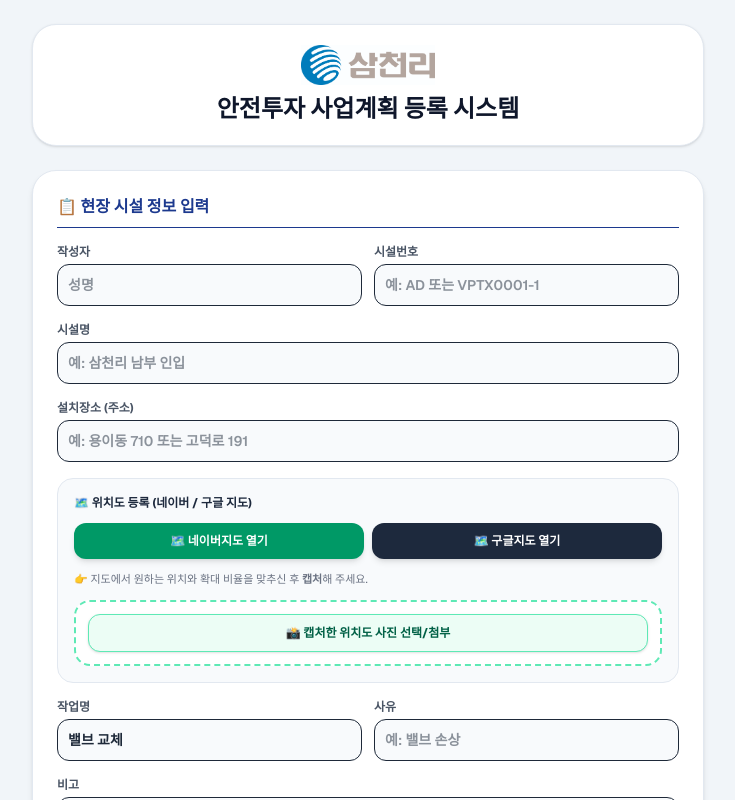
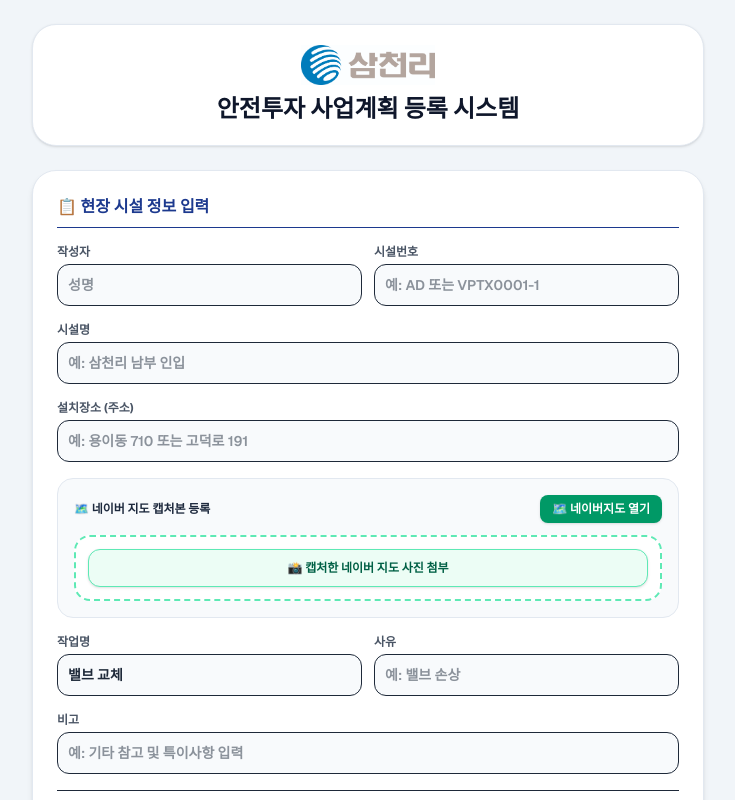
Before and after one commit to SAM3002-WOOK/samnb3002, a Next.js app in the folder sam3002/: page / in a window 1280 px wide. Shown: the top 800 px of the page, without its empty margins (272-1007 px from the left). Built offline with nearby package versions, Linux system fonts and the light colour scheme.

Commit message:
네이버지도 위치도 캡처본 터치 🔴 마커 표시 기능 적용

```diff
--- a/sam3002/app/page.tsx
+++ b/sam3002/app/page.tsx
@@ -14,7 +14,9 @@ export default function SafetyInvestmentApp() {
     remark: '',
   });
 
-  const [mapImage, setMapImage] = useState<string | null>(null); // 위치도 이미지
+  const [rawMapImage, setRawMapImage] = useState<string | null>(null); // 원본 위치도
+  const [markedMapImage, setMarkedMapImage] = useState<string | null>(null); // 마커 합성 위치도
+  const [markerPos, setMarkerPos] = useState({ x: 50, y: 50 }); // 마커 좌표 (%)
   const [fullImage, setFullImage] = useState<string | null>(null); // 전경 사진
   const [detailImage, setDetailImage] = useState<string | null>(null); // 상세 사진
   const [items, setItems] = useState<any[]>([]);
@@ -30,17 +32,78 @@ export default function SafetyInvestmentApp() {
     window.open(naverUrl, '_blank');
   };
 
-  // 🌐 구글 지도 열기
-  const handleOpenGoogleMap = () => {
-    if (!formData.location) {
-      alert('설치장소(주소)를 먼저 입력해 주세요.');
-      return;
+  // 📸 위치도 사진 첨부 및 Canvas 마커 기본 합성
+  const handleMapImageUpload = (e: React.ChangeEvent<HTMLInputElement>) => {
+    const file = e.target.files?.[0];
+    if (file) {
+      const reader = new FileReader();
+      reader.onloadend = () => {
+        const base64Img = reader.result as string;
+        setRawMapImage(base64Img);
+        generateMarkedImage(base64Img, 50, 50);
+      };
+      reader.readAsDataURL(file);
     }
-    const googleUrl = `https://www.google.com/maps/search/?api=1&query=${encodeURIComponent(formData.location)}`;
-    window.open(googleUrl, '_blank');
   };
 
-  // 📸 이미지 파일 첨부 통합 처리
+  // 🔴 위치도 터치 시 빨간 동그라미 마커 그리기
+  const handleMapClick = (e: React.MouseEvent<HTMLDivElement>) => {
+    if (!rawMapImage) return;
+    const rect = e.currentTarget.getBoundingClientRect();
+    const xPercent = ((e.clientX - rect.left) / rect.width) * 100;
+    const yPercent = ((e.clientY - rect.top) / rect.height) * 100;
+
+    setMarkerPos({ x: xPercent, y: yPercent });
+    generateMarkedImage(rawMapImage, xPercent, yPercent);
+  };
+
+  // 🎨 이미지 위에 🔴 마커 + 📍 주소 라벨 합성
+  const generateMarkedImage = (sourceImgSrc: string, xPct: number, yPct: number) => {
+    const img = new Image();
+    img.crossOrigin = 'Anonymous';
+    img.onload = () => {
+      const canvas = document.createElement('canvas');
+      canvas.width = img.width || 800;
+      canvas.height = img.height || 500;
+      const ctx = canvas.getContext('2d');
+      if (!ctx) return;
+
+      // 1. 원본 지도 그리기
+      ctx.drawImage(img, 0, 0, canvas.width, canvas.height);
+
+      // 2. 마커 위치 계산
+      const targetX = (xPct / 100) * canvas.width;
+      const targetY = (yPct / 100) * canvas.height;
+
+      // 3. 🔴 빨간 원 마커 그리기
+      ctx.beginPath();
+      ctx.arc(targetX, targetY, canvas.width * 0.03, 0, 2 * Math.PI);
+      ctx.fillStyle = 'rgba(239, 68, 68, 0.35)';
+      ctx.fill();
+      ctx.lineWidth = Math.max(3, canvas.width * 0.005);
+      ctx.strokeStyle = '#ef4444';
+      ctx.stroke();
+
+      ctx.beginPath();
+      ctx.arc(targetX, targetY, canvas.width * 0.01, 0, 2 * Math.PI);
+      ctx.fillStyle = '#dc2626';
+      ctx.fill();
+
+      // 4. 주소 라벨 그려넣기
+      if (formData.location) {
+        ctx.fillStyle = 'rgba(15, 23, 42, 0.85)';
+        ctx.fillRect(15, 15, canvas.width * 0.55, 42);
+        ctx.font = 'bold 18px "맑은 고딕", sans-serif';
+        ctx.fillStyle = '#ffffff';
+        ctx.fillText(`📍 위치: ${formData.location}`, 25, 42);
+      }
+
+      setMarkedMapImage(canvas.toDataURL('image/png'));
+    };
+    img.src = sourceImgSrc;
+  };
+
+  // 📸 현장 사진 첨부 (전경 / 상세)
   const handleImageUpload = (e: React.ChangeEvent<HTMLInputElement>, setter: (val: string | null) => void) => {
     const file = e.target.files?.[0];
     if (file) {
@@ -63,7 +126,7 @@ export default function SafetyInvestmentApp() {
       id: items.length + 1,
       ...formData,
       date: new Date().toISOString().split('T')[0],
-      mapImage,
+      mapImage: markedMapImage || rawMapImage,
       fullImage,
       detailImage,
     };
@@ -79,7 +142,8 @@ export default function SafetyInvestmentApp() {
       writer: formData.writer,
       remark: '',
     });
-    setMapImage(null);
+    setRawMapImage(null);
+    setMarkedMapImage(null);
     setFullImage(null);
     setDetailImage(null);
     alert('목록에 성공적으로 추가되었습니다!');
@@ -315,7 +379,7 @@ export default function SafetyInvestmentApp() {
           }
         }
 
-        // 🖼️ 캡처한 위치도 이미지를 B6:H35 영역에 삽입
+        // 🖼️ 🔴 마커가 합성된 위치도 이미지를 B6:H35 영역에 삽입
         if (item.mapImage) {
           const mapImgId = workbook.addImage({
             base64: item.mapImage,
@@ -452,38 +516,25 @@ export default function SafetyInvestmentApp() {
             />
           </div>
 
-          {/* 🗺️ 위치도 등록 구역 */}
+          {/* 🗺️ 위치도 등록 & 🔴 마커 표시 구역 */}
           <div className="border border-slate-200 rounded-2xl p-4 bg-slate-50 space-y-3">
-            <span className="text-xs font-bold text-slate-800 block">🗺️ 위치도 등록 (네이버 / 구글 지도)</span>
-
-            {/* 지도 이동 버튼들 */}
-            <div className="grid grid-cols-2 gap-2">
+            <div className="flex justify-between items-center">
+              <span className="text-xs font-bold text-slate-800">🗺️ 네이버 지도 캡처본 등록</span>
               <button
                 type="button"
                 onClick={handleOpenNaverMap}
-                className="bg-emerald-600 hover:bg-emerald-700 text-white text-xs font-bold py-2.5 px-3 rounded-xl shadow-md flex items-center justify-center gap-1"
+                className="bg-emerald-600 hover:bg-emerald-700 text-white text-xs font-bold py-1.5 px-3 rounded-lg shadow-sm"
               >
                 🗺️ 네이버지도 열기
               </button>
-              <button
-                type="button"
-                onClick={handleOpenGoogleMap}
-                className="bg-slate-800 hover:bg-slate-900 text-white text-xs font-bold py-2.5 px-3 rounded-xl shadow-md flex items-center justify-center gap-1"
-              >
-                🗺️ 구글지도 열기
-              </button>
             </div>
 
-            <span className="text-[11px] text-gray-500 block">
-              👉 지도에서 원하는 위치와 확대 비율을 맞추신 후 <b>캡처</b>해 주세요.
-            </span>
-
-            {/* 캡처한 위치도 파일 첨부 버튼 */}
+            {/* 위치도 사진 첨부 버튼 */}
             <div className="border-2 border-dashed border-emerald-300 p-3 rounded-2xl bg-white text-center">
               <input
                 type="file"
                 accept="image/*"
-                onChange={e => handleImageUpload(e, setMapImage)}
+                onChange={handleMapImageUpload}
                 className="hidden"
                 id="map-upload"
               />
@@ -491,9 +542,24 @@ export default function SafetyInvestmentApp() {
                 htmlFor="map-upload"
                 className="cursor-pointer bg-emerald-50 hover:bg-emerald-100 border border-emerald-300 text-xs py-2.5 rounded-xl font-bold block truncate text-emerald-800 shadow-sm"
               >
-                {mapImage ? '✅ 캡처한 위치도 첨부 완료!' : '📸 캡처한 위치도 사진 선택/첨부'}
+                {rawMapImage ? '✅ 위치도 첨부 완료! (아래 사진에서 터치하여 🔴 마커 지정)' : '📸 캡처한 네이버 지도 사진 첨부'}
               </label>
             </div>
+
+            {/* 🔴 마커 표시 터치 상자 */}
+            {markedMapImage && (
+              <div className="space-y-1.5 pt-1">
+                <span className="text-[11px] font-bold text-blue-700 block">
+                  👉 첨부한 사진 위를 터치하시면 🔴 빨간 마커 위치를 이동할 수 있습니다.
+                </span>
+                <div
+                  onClick={handleMapClick}
+                  className="relative w-full h-64 rounded-xl overflow-hidden border border-slate-300 cursor-pointer shadow-md bg-slate-900 flex items-center justify-center"
+                >
+                  <img src={markedMapImage} alt="위치도 프리뷰" className="w-full h-full object-contain" />
+                </div>
+              </div>
+            )}
           </div>
 
           <div className="grid grid-cols-2 gap-3">
```
